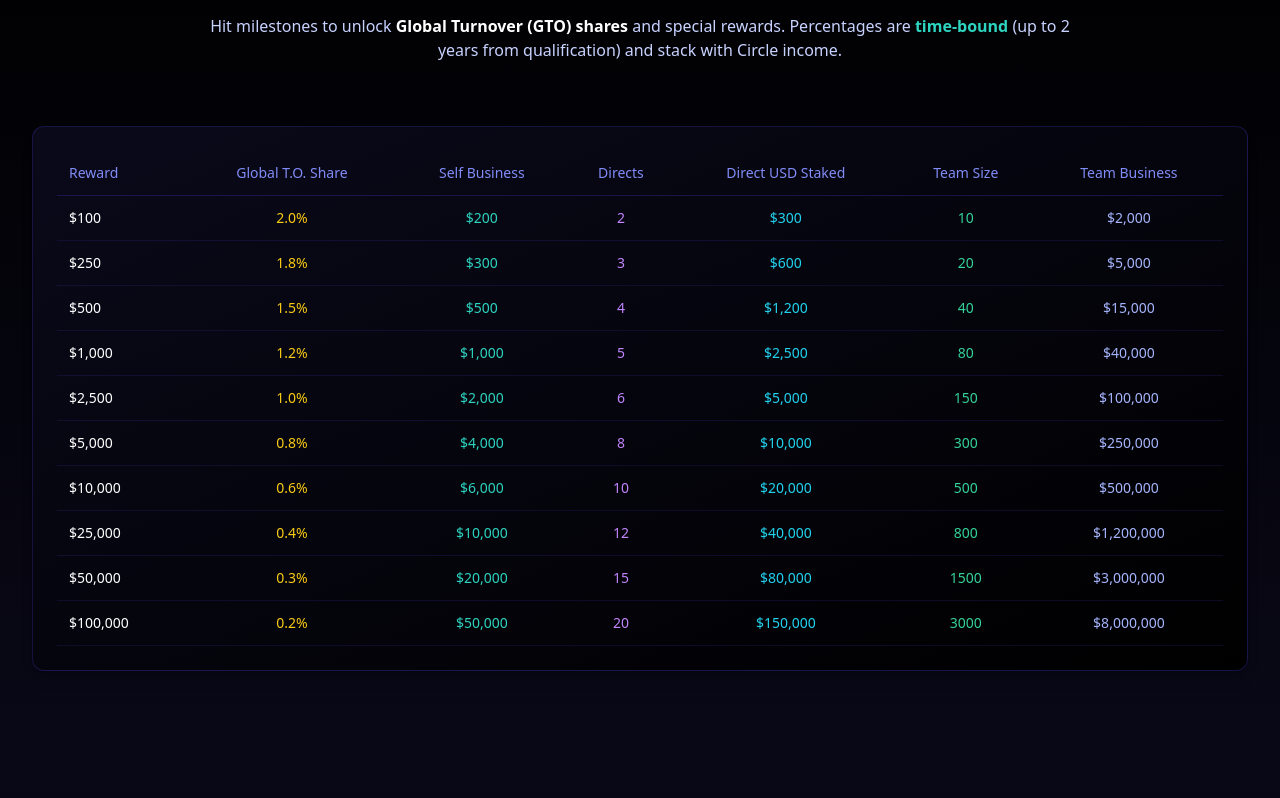
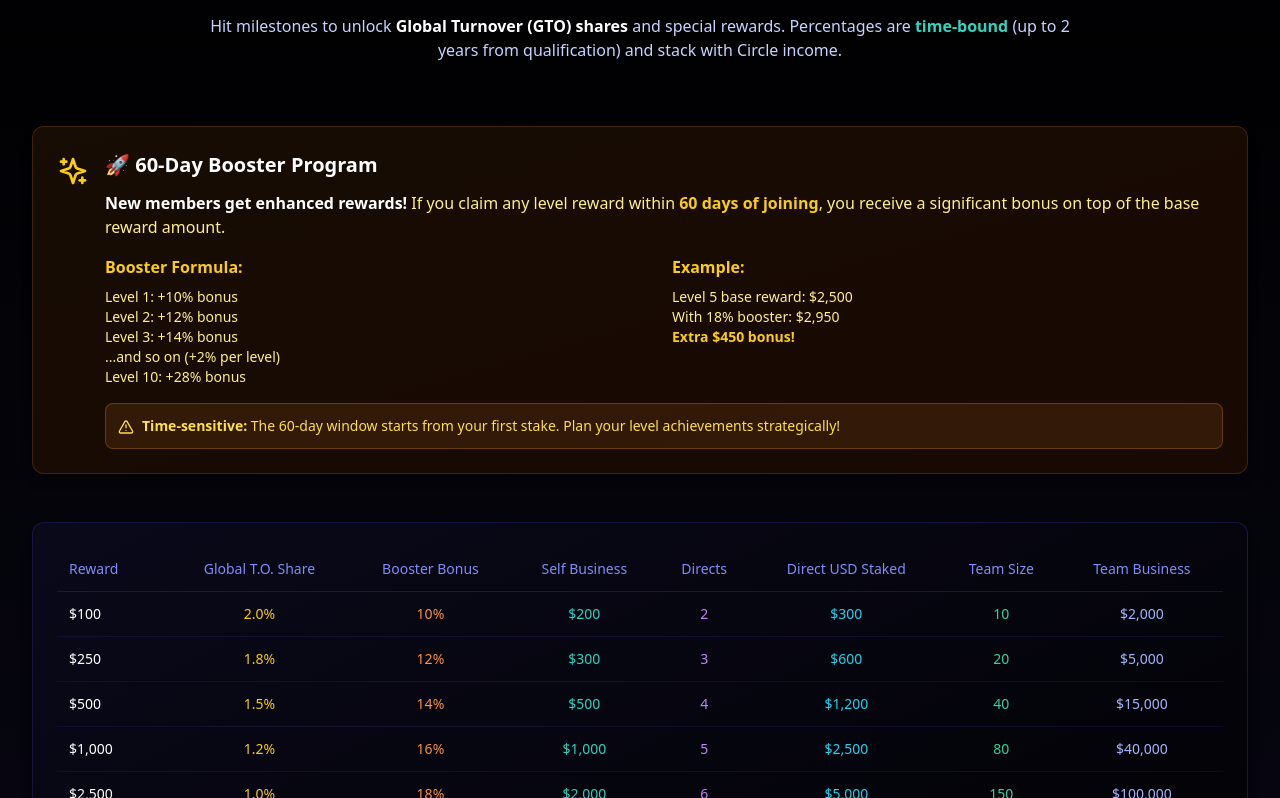
Before and after one commit to obidua/ROPDY_Website, a React (Vite) app: page /ropdy-mint in a window 1280 px wide. Shown: the part 3722-4520 px from the top of the page. Built offline with nearby package versions, Linux system fonts and the light colour scheme.

Commit message:
Add booster percentage and explanation to ROPDY Mint page

```diff
--- a/src/pages/RopdyMintPage.tsx
+++ b/src/pages/RopdyMintPage.tsx
@@ -47,16 +47,16 @@ const RopdyMintPage: React.FC = () => {
   ];
 
   const leadershipRewards = [
-    { reward: '$100', gtoShare: '2.0%', selfBusiness: '$200', directs: 2, directStaked: '$300', teamSize: 10, teamBusiness: '$2,000' },
-    { reward: '$250', gtoShare: '1.8%', selfBusiness: '$300', directs: 3, directStaked: '$600', teamSize: 20, teamBusiness: '$5,000' },
-    { reward: '$500', gtoShare: '1.5%', selfBusiness: '$500', directs: 4, directStaked: '$1,200', teamSize: 40, teamBusiness: '$15,000' },
-    { reward: '$1,000', gtoShare: '1.2%', selfBusiness: '$1,000', directs: 5, directStaked: '$2,500', teamSize: 80, teamBusiness: '$40,000' },
-    { reward: '$2,500', gtoShare: '1.0%', selfBusiness: '$2,000', directs: 6, directStaked: '$5,000', teamSize: 150, teamBusiness: '$100,000' },
-    { reward: '$5,000', gtoShare: '0.8%', selfBusiness: '$4,000', directs: 8, directStaked: '$10,000', teamSize: 300, teamBusiness: '$250,000' },
-    { reward: '$10,000', gtoShare: '0.6%', selfBusiness: '$6,000', directs: 10, directStaked: '$20,000', teamSize: 500, teamBusiness: '$500,000' },
-    { reward: '$25,000', gtoShare: '0.4%', selfBusiness: '$10,000', directs: 12, directStaked: '$40,000', teamSize: 800, teamBusiness: '$1,200,000' },
-    { reward: '$50,000', gtoShare: '0.3%', selfBusiness: '$20,000', directs: 15, directStaked: '$80,000', teamSize: 1500, teamBusiness: '$3,000,000' },
-    { reward: '$100,000', gtoShare: '0.2%', selfBusiness: '$50,000', directs: 20, directStaked: '$150,000', teamSize: 3000, teamBusiness: '$8,000,000' },
+    { level: 1, reward: '$100', gtoShare: '2.0%', boosterPct: '10%', selfBusiness: '$200', directs: 2, directStaked: '$300', teamSize: 10, teamBusiness: '$2,000' },
+    { level: 2, reward: '$250', gtoShare: '1.8%', boosterPct: '12%', selfBusiness: '$300', directs: 3, directStaked: '$600', teamSize: 20, teamBusiness: '$5,000' },
+    { level: 3, reward: '$500', gtoShare: '1.5%', boosterPct: '14%', selfBusiness: '$500', directs: 4, directStaked: '$1,200', teamSize: 40, teamBusiness: '$15,000' },
+    { level: 4, reward: '$1,000', gtoShare: '1.2%', boosterPct: '16%', selfBusiness: '$1,000', directs: 5, directStaked: '$2,500', teamSize: 80, teamBusiness: '$40,000' },
+    { level: 5, reward: '$2,500', gtoShare: '1.0%', boosterPct: '18%', selfBusiness: '$2,000', directs: 6, directStaked: '$5,000', teamSize: 150, teamBusiness: '$100,000' },
+    { level: 6, reward: '$5,000', gtoShare: '0.8%', boosterPct: '20%', selfBusiness: '$4,000', directs: 8, directStaked: '$10,000', teamSize: 300, teamBusiness: '$250,000' },
+    { level: 7, reward: '$10,000', gtoShare: '0.6%', boosterPct: '22%', selfBusiness: '$6,000', directs: 10, directStaked: '$20,000', teamSize: 500, teamBusiness: '$500,000' },
+    { level: 8, reward: '$25,000', gtoShare: '0.4%', boosterPct: '24%', selfBusiness: '$10,000', directs: 12, directStaked: '$40,000', teamSize: 800, teamBusiness: '$1,200,000' },
+    { level: 9, reward: '$50,000', gtoShare: '0.3%', boosterPct: '26%', selfBusiness: '$20,000', directs: 15, directStaked: '$80,000', teamSize: 1500, teamBusiness: '$3,000,000' },
+    { level: 10, reward: '$100,000', gtoShare: '0.2%', boosterPct: '28%', selfBusiness: '$50,000', directs: 20, directStaked: '$150,000', teamSize: 3000, teamBusiness: '$8,000,000' },
   ];
 
   return (
@@ -299,12 +299,49 @@ const RopdyMintPage: React.FC = () => {
             </p>
           </div>
 
+          {/* Booster Explanation */}
+          <Card className="p-6 bg-gradient-to-br from-yellow-900/20 to-orange-900/20 border border-yellow-700/30 mb-12">
+            <div className="flex items-start space-x-4">
+              <Sparkles className="w-8 h-8 text-yellow-400 flex-shrink-0 mt-1" />
+              <div>
+                <h3 className="text-xl font-bold text-white mb-3">🚀 60-Day Booster Program</h3>
+                <p className="text-yellow-200 mb-4">
+                  <strong className="text-white">New members get enhanced rewards!</strong> If you claim any level reward within <strong className="text-yellow-400">60 days of joining</strong>,
+                  you receive a significant bonus on top of the base reward amount.
+                </p>
+                <div className="grid grid-cols-1 md:grid-cols-2 gap-4">
+                  <div>
+                    <h4 className="text-yellow-400 font-semibold mb-2">Booster Formula:</h4>
+                    <p className="text-yellow-200 text-sm">Level 1: +10% bonus</p>
+                    <p className="text-yellow-200 text-sm">Level 2: +12% bonus</p>
+                    <p className="text-yellow-200 text-sm">Level 3: +14% bonus</p>
+                    <p className="text-yellow-200 text-sm">...and so on (+2% per level)</p>
+                    <p className="text-yellow-200 text-sm">Level 10: +28% bonus</p>
+                  </div>
+                  <div>
+                    <h4 className="text-yellow-400 font-semibold mb-2">Example:</h4>
+                    <p className="text-yellow-200 text-sm">Level 5 base reward: $2,500</p>
+                    <p className="text-yellow-200 text-sm">With 18% booster: $2,950</p>
+                    <p className="text-yellow-200 text-sm font-bold text-yellow-400">Extra $450 bonus!</p>
+                  </div>
+                </div>
+                <div className="mt-4 p-3 bg-yellow-900/30 rounded-lg border border-yellow-700/50">
+                  <p className="text-yellow-300 text-sm">
+                    <AlertTriangle className="w-4 h-4 inline mr-2" />
+                    <strong>Time-sensitive:</strong> The 60-day window starts from your first stake. Plan your level achievements strategically!
+                  </p>
+                </div>
+              </div>
+            </div>
+          </Card>
+
           <Card className="p-6 bg-gradient-to-br from-indigo-900/20 to-black/50 border border-indigo-700/30 overflow-x-auto">
             <table className="min-w-full text-sm">
               <thead>
                 <tr className="border-b border-indigo-700/30">
                   <th className="px-3 py-3 text-left text-indigo-400 font-medium">Reward</th>
                   <th className="px-3 py-3 text-center text-indigo-400 font-medium">Global T.O. Share</th>
+                  <th className="px-3 py-3 text-center text-indigo-400 font-medium">Booster Bonus</th>
                   <th className="px-3 py-3 text-center text-indigo-400 font-medium">Self Business</th>
                   <th className="px-3 py-3 text-center text-indigo-400 font-medium">Directs</th>
                   <th className="px-3 py-3 text-center text-indigo-400 font-medium">Direct USD Staked</th>
@@ -317,6 +354,7 @@ const RopdyMintPage: React.FC = () => {
                   <tr key={index} className="border-b border-indigo-800/20">
                     <td className="px-3 py-3 text-white font-medium">{reward.reward}</td>
                     <td className="px-3 py-3 text-center text-yellow-400">{reward.gtoShare}</td>
+                    <td className="px-3 py-3 text-center text-orange-400 font-medium">{reward.boosterPct}</td>
                     <td className="px-3 py-3 text-center text-teal-400">{reward.selfBusiness}</td>
                     <td className="px-3 py-3 text-center text-purple-400">{reward.directs}</td>
                     <td className="px-3 py-3 text-center text-cyan-400">{reward.directStaked}</td>
@@ -326,6 +364,12 @@ const RopdyMintPage: React.FC = () => {
                 ))}
               </tbody>
             </table>
+            <div className="mt-4 p-3 bg-indigo-900/20 rounded-lg border border-indigo-700/30">
+              <p className="text-sm text-indigo-300">
+                <Sparkles className="w-4 h-4 inline mr-2 text-yellow-400" />
+                <strong>Booster applies to ALL levels:</strong> Claim any level reward within 60 days of joining to receive the bonus percentage on top of the base reward.
+              </p>
+            </div>
           </Card>
         </div>
       </section>
```
